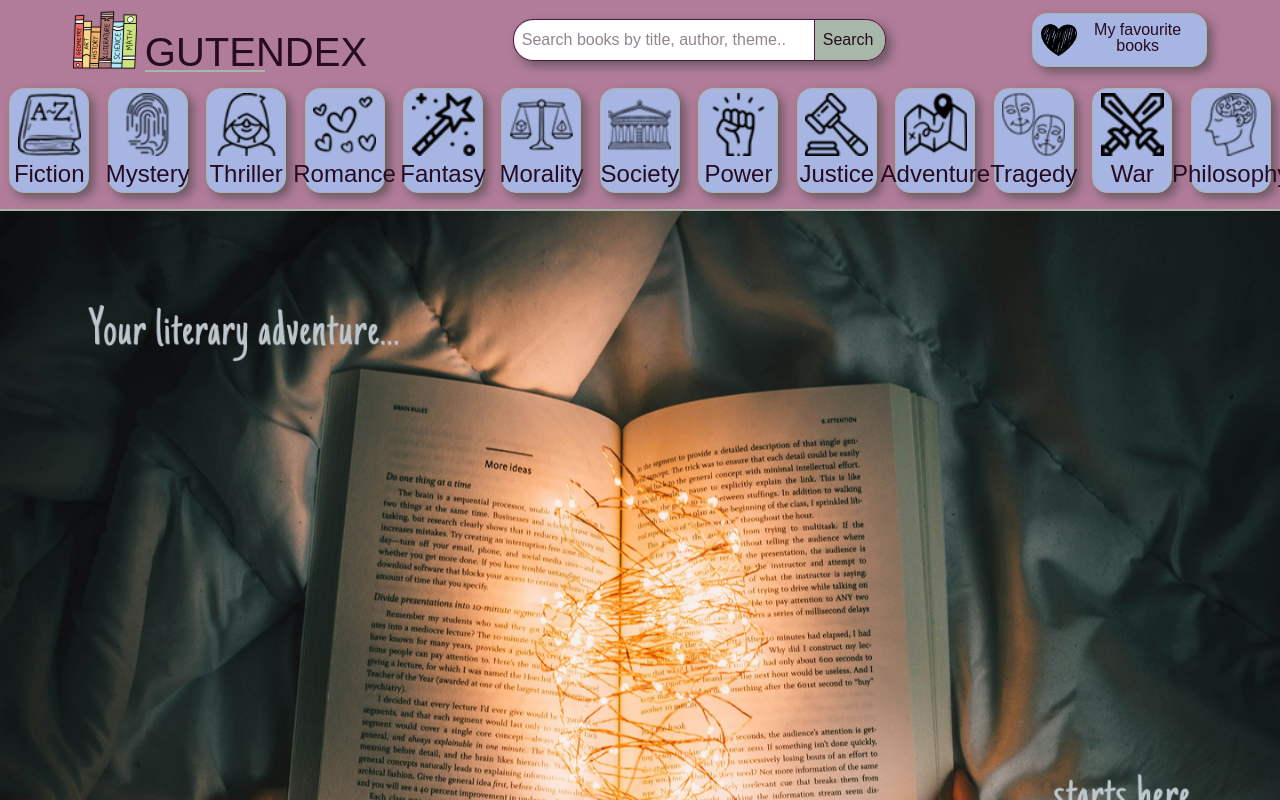
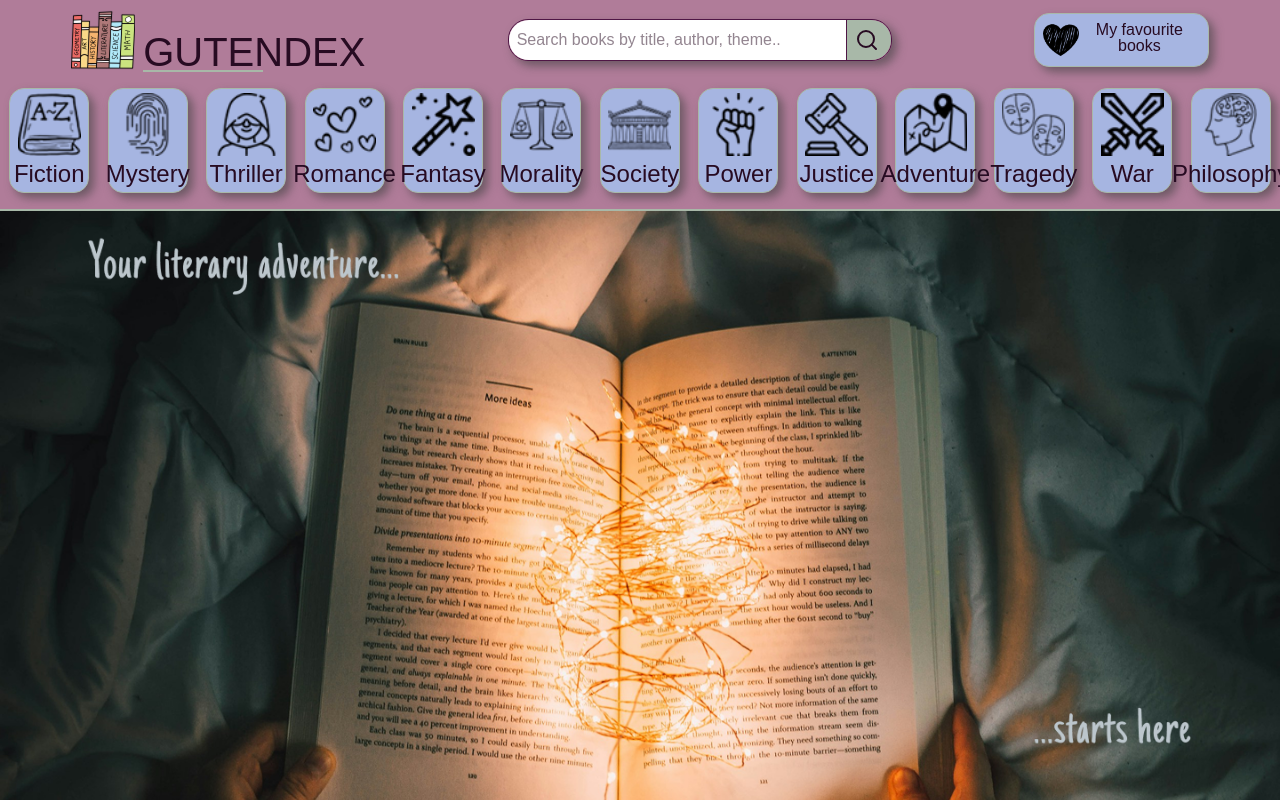
Before and after one commit to LeneRenate/Gutendex, a React (Vite) app: page /Gutendex/search in a window 1280 px wide. Both pictures are taken after a click on the element "GUTENDEX". Shown: the top 800 px of the page. Built offline with nearby package versions, Linux system fonts and the light colour scheme; no server answers; a web font is replaced by a local one.

Commit message:
Fix bgImg fore homepage and searchbar

```diff
--- a/package.json
+++ b/package.json
@@ -14,6 +14,7 @@
   "dependencies": {
     "@tailwindcss/vite": "^4.1.17",
     "axios": "^1.13.2",
+    "lucide-react": "^1.18.0",
     "react": "^19.2.0",
     "react-dom": "^19.2.0",
     "react-router-dom": "^7.9.6"
--- a/src/components/SearchBar.jsx
+++ b/src/components/SearchBar.jsx
@@ -1,6 +1,7 @@
 import { useState } from "react";
 import { useNavigate } from "react-router-dom";
 import styles from "../styles/SearchBar.module.css";
+import { Search } from "lucide-react";
 
 export default function SearchBar() {
   const [query, setQuery] = useState("");
@@ -19,16 +20,21 @@ export default function SearchBar() {
   };
 
   return (
-    <form className={styles.searchForm} onSubmit={handleSearch}>
+    <form
+      className={`flex flex-row no-wrap max-w-sm w-4/10 ${styles.searchForm}`}
+      onSubmit={handleSearch}
+    >
       <input
         type="text"
+        aria-label="Search books by title, author, theme"
+        title="Search books by title, author, theme"
         className={styles.searchInput}
         placeholder="Search books by title, author, theme.."
         onChange={(e) => setQuery(e.target.value)}
         value={query}
       />
       <button className={styles.searchBtn} type="submit">
-        Search
+        <Search />
       </button>
     </form>
   );
--- a/src/pages/BookDetailsPage.jsx
+++ b/src/pages/BookDetailsPage.jsx
@@ -6,6 +6,7 @@ import styles from "../styles/BookDetails.module.css";
 
 export default function BookDetailsPage() {
   const { id } = useParams();
+  console.log("id: ", id);
   const [book, setBook] = useState(null);
   const { toggleFavourite, isFavourite } = useFavourites();
 
--- a/src/pages/HomePage.jsx
+++ b/src/pages/HomePage.jsx
@@ -1,15 +1,5 @@
-import backgroundImage from "../assets/bgHome_full.png";
 import styles from "../styles/HomePage.module.css";
 
 export default function HomePage() {
-  return (
-    <>
-      <div className={styles.imgWrapper}>
-        <img
-          src={backgroundImage}
-          alt="Reading a book under warm lighting in bed, with the text: Your literary adventure starts here"
-        />
-      </div>
-    </>
-  );
+  return <div className={styles.imgWrapper}></div>;
 }
--- a/src/styles/HomePage.module.css
+++ b/src/styles/HomePage.module.css
@@ -1,8 +1,8 @@
 .imgWrapper {
   width: 100%;
-  height: auto;
+  aspect-ratio: 16/9;
+  /* height: 100svh; */
+
+  background: var(--bgCol) url("../assets/bgHome_full.png") no-repeat center /
+    cover;
 }
-
-.homeImg {
-  object-fit: cover;
-}
--- a/src/styles/SearchBar.module.css
+++ b/src/styles/SearchBar.module.css
@@ -6,7 +6,7 @@
 }
 
 .searchInput {
-  width: 300px;
+  width: 90%;
   border-radius: 20px 0 0 20px;
   padding: 0.5rem;
   background-color: white;
```
Also changed, not shown: 1 other file (tests, documents, lock files or other folders).
